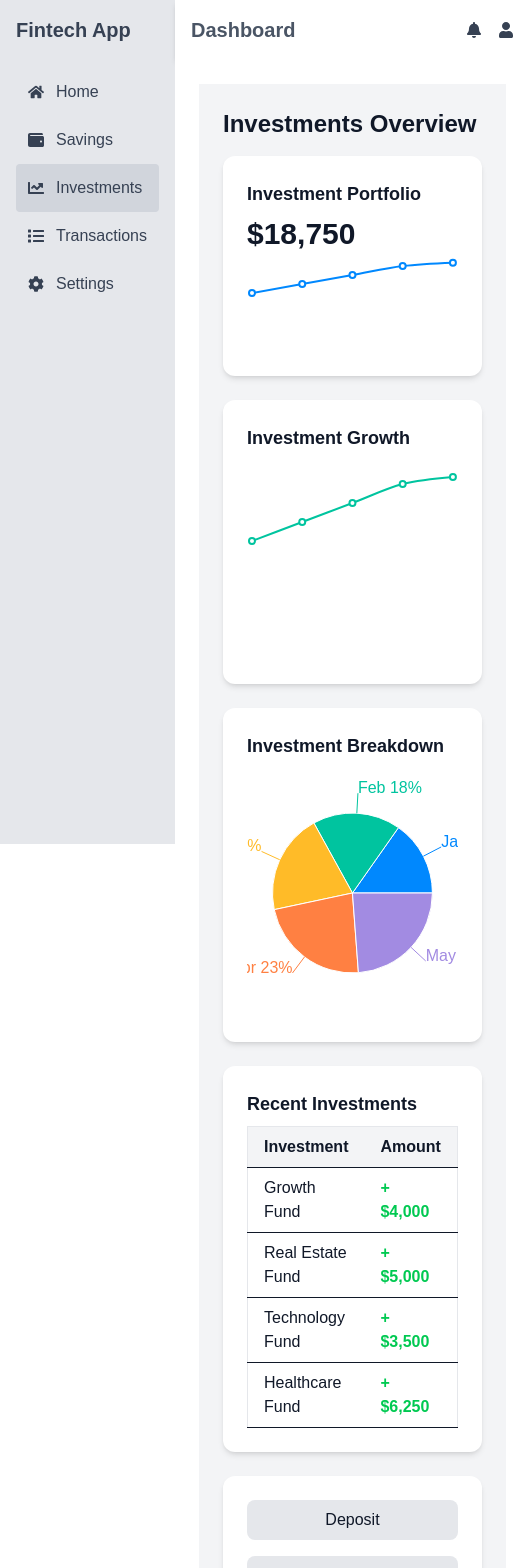
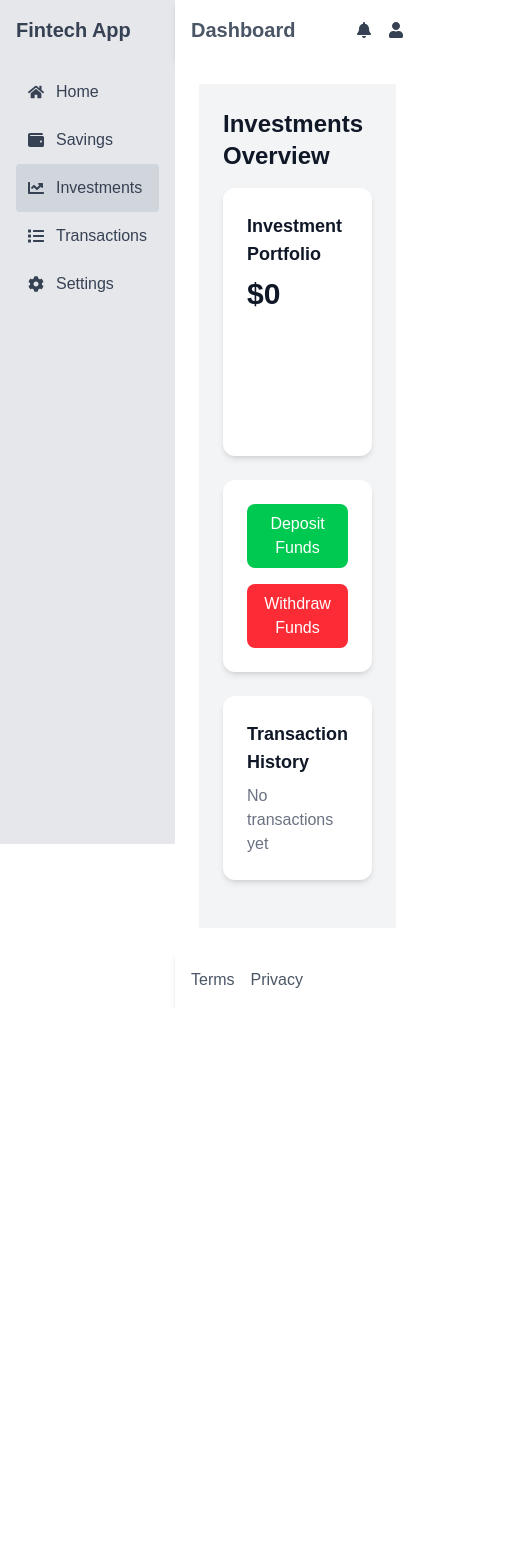
Before and after one commit to Efoneli/fintech, a Next.js app: page /investments in a window 390 px wide. Shown: the top 1568 px of the page, 530 px wide, since content can reach past the window. After the commit the page ends 1008 px from the top, so only its background shows below. Built offline with nearby package versions, Linux system fonts and the light colour scheme.

Commit message:
investment fixes

```diff
--- a/app/investments/page.tsx
+++ b/app/investments/page.tsx
@@ -1,119 +1,270 @@
+// "use client";
+
+// import { useState } from "react";
+// import { LineChart, Line, Tooltip, ResponsiveContainer, PieChart, Pie, Cell } from "recharts";
+
+// interface Investment {
+//   category: string;
+//   amount: number;
+// }
+
+// const dummyInvestmentData: Investment[] = [
+//   { category: "Stocks", amount: 10000 },
+//   { category: "Real Estate", amount: 5000 },
+//   { category: "Crypto", amount: 3750 },
+//   { category: "Bonds", amount: 2500 },
+//   { category: "Startups", amount: 1500 },
+// ];
+
+// const COLORS = ["#0088FE", "#00C49F", "#FFBB28", "#FF8042", "#A28DFF"];
+
+// export default function InvestmentsPage() {
+//   const [investments, setInvestments] = useState<Investment[]>(dummyInvestmentData);
+//   const totalInvestment = investments.reduce((sum, inv) => sum + inv.amount, 0);
+//   const roi = 8.5; // Example: 8.5% ROI
+
+//   return (
+//     <div className="p-6 bg-gray-100 min-h-screen">
+//       <h1 className="text-2xl font-bold mb-4">Investments Overview</h1>
+
+//       {/* Portfolio Summary */}
+//       <div className="bg-white p-6 rounded-xl shadow-md mb-6">
+//         <h2 className="text-lg font-semibold mb-2">Investment Portfolio</h2>
+//         <p className="text-3xl font-bold">${totalInvestment.toLocaleString()}</p>
+//         <p className="text-green-600 text-sm">📈 ROI: +{roi}% this year</p>
+
+//         <ResponsiveContainer width="100%" height={120}>
+//           <LineChart data={investments.map((inv, i) => ({ month: i + 1, amount: inv.amount }))}>
+//             <Line type="monotone" dataKey="amount" stroke="#0088FE" strokeWidth={2} />
+//             <Tooltip />
+//           </LineChart>
+//         </ResponsiveContainer>
+//       </div>
+
+//       {/* Investment Breakdown (Pie Chart) */}
+//       <div className="bg-white p-6 rounded-xl shadow-md mb-6">
+//         <h2 className="text-lg font-semibold mb-2">Investment Breakdown</h2>
+//         <ResponsiveContainer width="100%" height={250}>
+//           <PieChart>
+//             <Pie data={investments} dataKey="amount" nameKey="category" cx="50%" cy="50%" outerRadius={80}>
+//               {investments.map((_, index) => (
+//                 <Cell key={`cell-${index}`} fill={COLORS[index % COLORS.length]} />
+//               ))}
+//             </Pie>
+//             <Tooltip />
+//           </PieChart>
+//         </ResponsiveContainer>
+//         <ul className="mt-4">
+//           {investments.map((inv, index) => (
+//             <li key={index} className="flex justify-between text-sm">
+//               <span className="flex items-center">
+//                 <span className="w-3 h-3 inline-block rounded-full mr-2" style={{ backgroundColor: COLORS[index % COLORS.length] }}></span>
+//                 {inv.category}
+//               </span>
+//               <span>${inv.amount.toLocaleString()}</span>
+//             </li>
+//           ))}
+//         </ul>
+//       </div>
+
+//       {/* Quick Actions */}
+//       <div className="bg-white p-6 rounded-xl shadow-md flex flex-col gap-4">
+//         <button className="px-4 py-2 bg-green-500 text-white rounded-lg hover:bg-green-600">
+//           Deposit Funds
+//         </button>
+//         <button className="px-4 py-2 bg-red-500 text-white rounded-lg hover:bg-red-600">
+//           Withdraw Funds
+//         </button>
+//       </div>
+//     </div>
+//   );
+// }
+
+
+
+
+
 "use client";
 
-import { useState } from "react";
-import { LineChart, Line, Tooltip, ResponsiveContainer, PieChart, Pie, Cell } from "recharts";
+import { useState, useEffect } from "react";
+import { LineChart, Line, Tooltip, ResponsiveContainer } from "recharts";
 
-interface InvestmentData {
-  month: string;
+interface Investment {
+  id: number;
+  category: string;
   amount: number;
 }
 
-const dummyInvestmentData: InvestmentData[] = [
-  { month: "Jan", amount: 12000 },
-  { month: "Feb", amount: 14000 },
-  { month: "Mar", amount: 16000 },
-  { month: "Apr", amount: 18000 },
-  { month: "May", amount: 18750 },
-];
+export default function InvestmentsPage() {
+  const [investments, setInvestments] = useState<Investment[]>([]);
+  const [isModalOpen, setIsModalOpen] = useState(false);
+  const [transactionType, setTransactionType] = useState<"Deposit" | "Withdraw">("Deposit");
+  const [amount, setAmount] = useState<number>(0);
+  const [category, setCategory] = useState<string>("Stocks");
+  const [transactionHistory, setTransactionHistory] = useState<{ type: string; category: string; amount: number }[]>([]);
 
-const recentInvestments = [
-  { id: 1, name: "Growth Fund", amount: "+ $4,000" },
-  { id: 2, name: "Real Estate Fund", amount: "+ $5,000" },
-  { id: 3, name: "Technology Fund", amount: "+ $3,500" },
-  { id: 4, name: "Healthcare Fund", amount: "+ $6,250" },
-];
+  // Load investments from localStorage on mount
+  useEffect(() => {
+    const savedInvestments = localStorage.getItem("investments");
+    const savedHistory = localStorage.getItem("transactionHistory");
 
-const COLORS = ["#0088FE", "#00C49F", "#FFBB28", "#FF8042", "#A28BE2"];
+    if (savedInvestments) setInvestments(JSON.parse(savedInvestments));
+    if (savedHistory) setTransactionHistory(JSON.parse(savedHistory));
+  }, []);
 
-export default function InvestmentsPage() {
-  // eslint-disable-next-line @typescript-eslint/no-unused-vars
-  const [investmentData, setInvestmentData] = useState<InvestmentData[]>(dummyInvestmentData);
+  // Save investments to localStorage whenever they change
+  useEffect(() => {
+    localStorage.setItem("investments", JSON.stringify(investments));
+  }, [investments]);
+
+  // Save transaction history to localStorage whenever it changes
+  useEffect(() => {
+    localStorage.setItem("transactionHistory", JSON.stringify(transactionHistory));
+  }, [transactionHistory]);
+
+  const totalInvestment = investments.reduce((sum, inv) => sum + inv.amount, 0);
+
+  // Open Transaction Modal
+  const openModal = (type: "Deposit" | "Withdraw") => {
+    setTransactionType(type);
+    setIsModalOpen(true);
+  };
+
+  // Handle Deposit/Withdraw
+  const handleTransaction = () => {
+    if (amount <= 0) return;
+
+    setInvestments((prevInvestments) => {
+      const updatedInvestments = [...prevInvestments];
+      const index = updatedInvestments.findIndex((inv) => inv.category === category);
+
+      if (index !== -1) {
+        if (transactionType === "Deposit") {
+          updatedInvestments[index].amount += amount;
+        } else if (transactionType === "Withdraw") {
+          updatedInvestments[index].amount = Math.max(updatedInvestments[index].amount - amount, 0);
+        }
+      } else if (transactionType === "Deposit") {
+        updatedInvestments.push({ id: prevInvestments.length + 1, category, amount });
+      }
+
+      return updatedInvestments;
+    });
+
+    // Add to transaction history
+    setTransactionHistory((prevHistory) => [
+      { type: transactionType, category, amount },
+      ...prevHistory,
+    ]);
+
+    setIsModalOpen(false);
+    setAmount(0);
+  };
 
   return (
     <div className="p-6 bg-gray-100 min-h-screen">
       <h1 className="text-2xl font-bold mb-4">Investments Overview</h1>
 
-      {/* Investment Portfolio */}
+      {/* Portfolio Summary */}
       <div className="bg-white p-6 rounded-xl shadow-md mb-6">
         <h2 className="text-lg font-semibold mb-2">Investment Portfolio</h2>
-        <p className="text-3xl font-bold">$18,750</p>
-        <ResponsiveContainer width="100%" height={100}>
-          <LineChart data={investmentData}>
+        <p className="text-3xl font-bold">${totalInvestment.toLocaleString()}</p>
+
+        <ResponsiveContainer width="100%" height={120}>
+          <LineChart data={investments.map((inv, i) => ({ month: i + 1, amount: inv.amount }))}>
             <Line type="monotone" dataKey="amount" stroke="#0088FE" strokeWidth={2} />
             <Tooltip />
           </LineChart>
         </ResponsiveContainer>
       </div>
 
-      <div className="grid grid-cols-1 md:grid-cols-2 gap-6">
-        {/* Line Chart for Investment Growth */}
-        <div className="bg-white p-6 rounded-xl shadow-md">
-          <h2 className="text-lg font-semibold mb-2">Investment Growth</h2>
-          <ResponsiveContainer width="100%" height={200}>
-            <LineChart data={investmentData}>
-              <Line type="monotone" dataKey="amount" stroke="#00C49F" strokeWidth={2} />
-              <Tooltip />
-            </LineChart>
-          </ResponsiveContainer>
-        </div>
-
-        {/* Pie Chart for Investment Breakdown by Month */}
-        <div className="bg-white p-6 rounded-xl shadow-md">
-          <h2 className="text-lg font-semibold mb-2">Investment Breakdown</h2>
-          <ResponsiveContainer width="100%" height={250}>
-            <PieChart>
-              <Pie
-                data={investmentData}
-                dataKey="amount"
-                nameKey="month"
-                cx="50%"
-                cy="50%"
-                outerRadius={80}
-                fill="#8884d8"
-                label={({ name, percent }) => `${name} ${(percent * 100).toFixed(0)}%`}
-              >
-                {investmentData.map((_, index) => (
-                  <Cell key={`cell-${index}`} fill={COLORS[index % COLORS.length]} />
-                ))}
-              </Pie>
-              <Tooltip />
-            </PieChart>
-          </ResponsiveContainer>
-        </div>
+      {/* Quick Actions */}
+      <div className="bg-white p-6 rounded-xl shadow-md flex flex-col gap-4">
+        <button onClick={() => openModal("Deposit")} className="px-4 py-2 bg-green-500 text-white rounded-lg hover:bg-green-600">
+          Deposit Funds
+        </button>
+        <button onClick={() => openModal("Withdraw")} className="px-4 py-2 bg-red-500 text-white rounded-lg hover:bg-red-600">
+          Withdraw Funds
+        </button>
       </div>
 
-      {/* Recent Investments Table */}
+      {/* Transaction History */}
       <div className="bg-white p-6 rounded-xl shadow-md mt-6">
-        <h2 className="text-lg font-semibold mb-2">Recent Investments</h2>
-        <div className="overflow-x-auto">
-          <table className="min-w-full border border-gray-200">
-            <thead>
-              <tr className="bg-gray-100">
-                <th className="py-2 px-4 border-b text-left">Investment</th>
-                <th className="py-2 px-4 border-b text-left">Amount</th>
-              </tr>
-            </thead>
-            <tbody>
-              {recentInvestments.map((investment) => (
-                <tr key={investment.id} className="border-b">
-                  <td className="py-2 px-4">{investment.name}</td>
-                  <td className="py-2 px-4 font-bold text-green-500">{investment.amount}</td>
-                </tr>
-              ))}
-            </tbody>
-          </table>
-        </div>
+        <h2 className="text-lg font-semibold mb-2">Transaction History</h2>
+        <ul>
+          {transactionHistory.length > 0 ? (
+            transactionHistory.map((transaction, index) => (
+              <li key={index} className="flex justify-between p-2 border-b last:border-0">
+                <span>{transaction.type} - {transaction.category}</span>
+                <span className={transaction.type === "Deposit" ? "text-green-500" : "text-red-500"}>
+                  {transaction.type === "Deposit" ? "+" : "-"}${transaction.amount.toLocaleString()}
+                </span>
+              </li>
+            ))
+          ) : (
+            <p className="text-gray-500">No transactions yet</p>
+          )}
+        </ul>
       </div>
 
-      {/* Quick Actions */}
-      <div className="bg-white p-6 rounded-xl shadow-md mt-6 flex flex-col md:flex-row gap-4">
-        <button className="px-4 py-2 bg-gray-200 rounded-lg hover:bg-gray-300 flex-1">
-          Deposit
-        </button>
-        <button className="px-4 py-2 bg-gray-200 rounded-lg hover:bg-gray-300 flex-1">
-          Withdraw
-        </button>
-      </div>
+      {/* Transaction Modal */}
+      {isModalOpen && (
+        <div className="fixed inset-0 bg-black bg-opacity-50 flex justify-center items-center">
+          <div className="bg-white p-6 rounded-lg shadow-lg w-96">
+            <h2 className="text-xl font-semibold mb-4">{transactionType} Funds</h2>
+
+            {/* Amount Input */}
+            <label className="block text-sm font-medium mb-1">Amount:</label>
+            <input
+              type="number"
+              value={amount}
+              onChange={(e) => setAmount(Number(e.target.value))}
+              className="w-full p-2 border rounded-md mb-4"
+              min="1"
+            />
+
+            {/* Category Selection */}
+            {/* <label className="block text-sm font-medium mb-1">Investment Category:</label>
+            <select
+              value={category}
+              onChange={(e) => setCategory(e.target.value)}
+              className="w-full p-2 border rounded-md mb-4"
+            >
+              {investments.map((inv) => (
+                <option key={inv.category} value={inv.category}>
+                  {inv.category}
+                </option>
+              ))}
+            </select> */}
+
+
+<label className="block text-sm font-medium mb-1">Investment Category:</label>
+<select
+  value={category}
+  onChange={(e) => setCategory(e.target.value)}
+  className="w-full p-2 border rounded-md mb-4"
+>
+  <option value="" disabled>Select a category</option>
+  <option value="Stocks">Stocks</option>
+  <option value="Real Estate">Real Estate</option>
+  <option value="Crypto">Crypto</option>
+  <option value="Bonds">Bonds</option>
+</select>
+
+
+
+            {/* Actions */}
+            <div className="flex justify-between">
+              <button onClick={() => setIsModalOpen(false)} className="px-4 py-2 bg-gray-300 rounded-lg hover:bg-gray-400">
+                Cancel
+              </button>
+              <button onClick={handleTransaction} className="px-4 py-2 bg-blue-500 text-white rounded-lg hover:bg-blue-600">
+                Confirm {transactionType}
+              </button>
+            </div>
+          </div>
+        </div>
+      )}
     </div>
   );
 }
```
